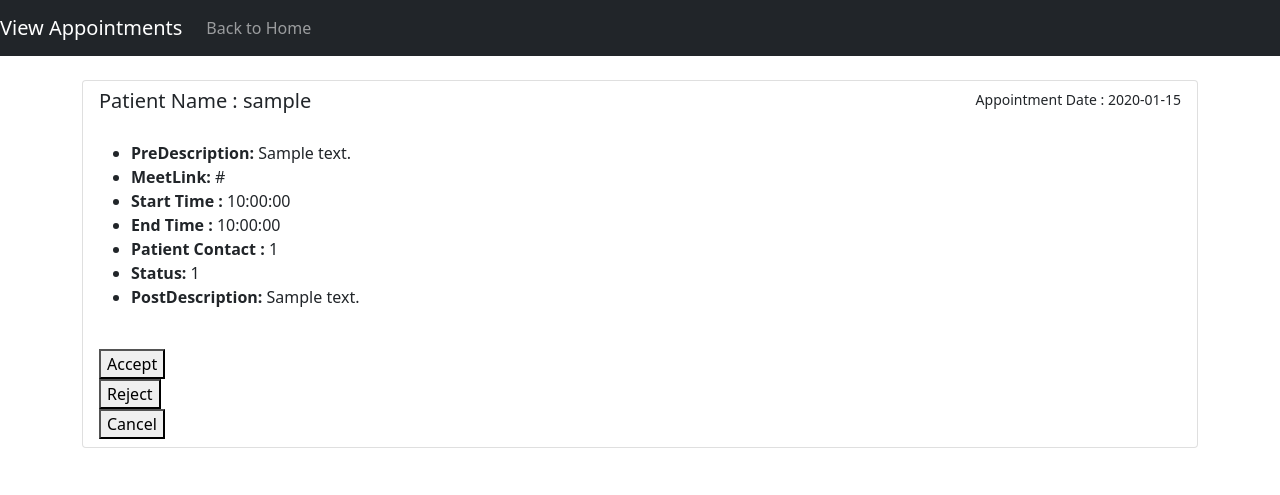
After one commit to bhavyacontractor/G12_Healthcare, a Flask app: page /view_appointments in a window 1280 px wide. The commit adds this page. Shown: the top 495 px of the page. Run offline with Flask 2, Linux system fonts and the light colour scheme; the visitor is signed in with stand-in values (Sample User, id 1); tables that the repository leaves empty hold one stand-in row (values such as "Sample post"); some libraries are stand-ins or nearby versions.

Commit message:
Add Appointments

```diff
--- a/main.py
+++ b/main.py
@@ -549,6 +549,12 @@ def doctor_login():
             return render_template('doctor_login.html', error_code=error_code)
     return render_template('doctor_login.html', error_code=error_code)
 
+@app.route('/doctor_after_login', methods=['GET', 'POST'])
+def doctor_after_login():
+    return render_template('doctor_after_login.html', docName=session["docName"],
+                                   docAllDetails='')
+
+
 @app.route('/update_doctors', methods=['GET', 'POST'])
 def update_doctors():
     if request.method == 'POST':
@@ -688,7 +694,7 @@ def logout():
     return render_template('home.html', polarity=5.0, subjectivity=5.0)
 
 @app.route('/show_appointments',methods = ['GET', 'POST'])
-def appointments():
+def show_appointments():
     today_details = tomorrow_details = dafter_details=[]
     if request.method=='POST':
         appointmentSettings = request.form
@@ -758,7 +764,42 @@ def request_appointment(Time_ID):
 
     return render_template('show_appointments.html',today_details='',tomorrow_details='',dafter_details='')
 
+@app.route('/view_appointments',methods = ['GET', 'POST'])
+def view_appointments():
+    Doc_ID = session['doc_ID']
+    query = '''
+        SELECT apt.UserID,apt.doc_ID,apt.MeetLink,apt.PreDescription,apt.PostDescription,apt.Acceptance_Status,
+               tslots.Start_Time,tslots.End_Time,tslots.Appt_Date,
+               user.UserName , user.UserPhone,
+               apt.Time_ID
+        FROM appointment apt
+        JOIN timeslots tslots on apt.Time_ID = tslots.Time_ID
+        JOIN user user on apt.UserID = user.UserID
+        WHERE apt.doc_ID='%s'
+        ORDER BY tslots.Appt_Date ASC''' %(Doc_ID)
 
+    cur = myconn.cursor()
+    cur.execute(query)
+    appointments = cur.fetchall()
+    print(appointments)
+    return render_template('view_appointments.html',appointments=appointments)
+
+@app.route('/appointment_action/<int:Time_ID>/<int:UserID>/<string:action>', methods=['GET', 'POST'])
+def appointment_action(Time_ID,UserID,action):
+    print(Time_ID,UserID,action)
+    if action=='Accept':
+        query = "UPDATE appointment SET Acceptance_Status=%s WHERE Time_ID=%s AND UserID=%s"%(1,Time_ID,UserID)
+    elif action=='Reject':
+        query = "UPDATE appointment SET Acceptance_Status=%s WHERE Time_ID=%s AND UserID=%s"%(2,Time_ID,UserID)
+    elif action=='Cancel':
+        query = "UPDATE appointment SET Acceptance_Status=%s WHERE Time_ID=%s AND UserID=%s"%(3,Time_ID,UserID)
+
+    cur = myconn.cursor()
+    cur.execute(query)
+    myconn.commit()
+
+
+    return redirect('/view_appointments')
 
 if __name__ == '__main__':
     app.run(debug=True, port=8000)
--- a/templates/doctor_after_login.html
+++ b/templates/doctor_after_login.html
@@ -31,6 +31,11 @@
               <a class="nav-link" href="/">Logout<span class="sr-only"></span></a>
           </li>
       </ul>
+      <ul class="navbar-nav mr-auto">
+        <li class="nav-item active">
+            <a class="nav-link" href="/view_appointments">View Appointments<span class="sr-only"></span></a>
+        </li>
+    </ul>
   </div>
 </nav>
 
--- /dev/null
+++ b/templates/view_appointments.html
@@ -0,0 +1,74 @@
+<!doctype html>
+<html lang="en">
+  <head>
+    <meta charset="utf-8">
+    <meta name="viewport" content="width=device-width, initial-scale=1">
+
+    <link href="https://cdn.jsdelivr.net/npm/bootstrap@5.1.3/dist/css/bootstrap.min.css" rel="stylesheet" integrity="sha384-1BmE4kWBq78iYhFldvKuhfTAU6auU8tT94WrHftjDbrCEXSU1oBoqyl2QvZ6jIW3" crossorigin="anonymous">
+
+    <title>View Appointments</title>
+  </head>
+  <body>
+    <nav class="navbar navbar-expand-lg navbar-dark bg-dark">
+
+        <a class="navbar-brand" href="#">View Appointments</a>
+        <button class="navbar-toggler" type="button" data-toggle="collapse" data-target="#navbarSupportedContent"
+            aria-controls="navbarSupportedContent" aria-expanded="false" aria-label="Toggle navigation">
+            <span class="navbar-toggler-icon"></span>
+        </button>
+
+        <div class="collapse navbar-collapse" id="navbarSupportedContent">
+            <ul class="navbar-nav mr-auto">
+                <li class="nav-item active">
+                    <a class="nav-link" href="/doctor_after_login">Back to Home<span class="sr-only"></span></a>
+                </li>
+            </ul>
+        </div>
+    </nav>
+
+      <br>
+    <div class="container">
+        <div class="list-group">
+            {% for appointment in appointments %}
+                <a href="#" class="list-group-item list-group-item-action">
+
+                    <div class="d-flex w-100 justify-content-between">
+                        <h5 class="mb-1">Patient Name : {{ appointment[9] }}</h5>
+                        <small>Appointment Date : {{ appointment[8] }}</small>
+                    </div>
+                    <br>
+                    <ul>
+                        <li><strong>PreDescription: </strong> {{ appointment[3] }}</li>
+                        <li><strong>MeetLink: </strong> {{ appointment[2] }}</li>
+                        <li><strong>Start Time : </strong> {{ appointment[6] }}</li>
+                        <li><strong>End Time : </strong> {{ appointment[7] }}</li>
+                        <li><strong>Patient Contact : </strong> {{ appointment[10] }}</li>
+                        <li><strong>Status: </strong> {{ appointment[5] }}</li>
+                        <li><strong>PostDescription: </strong> {{ appointment[4] }}</li>
+                    </ul>
+
+                    <br>
+
+                    <form action="/appointment_action/{{ appointment[11] }}/{{ appointment[0] }}/Accept">
+                        <button type="submit">Accept</button>
+                    </form>
+                    <form action="/appointment_action/{{ appointment[11] }}/{{ appointment[0] }}/Reject">
+                        <button type="submit">Reject</button>
+                    </form>
+                    <form action="/appointment_action/{{ appointment[11] }}/{{ appointment[0] }}/Cancel">
+                        <button type="submit">Cancel</button>
+                    </form>
+
+
+                </a>
+            {% endfor %}
+        </div>
+    </div>
+
+    <br><br>
+
+    <script src="https://cdn.jsdelivr.net/npm/bootstrap@5.1.3/dist/js/bootstrap.bundle.min.js" integrity="sha384-ka7Sk0Gln4gmtz2MlQnikT1wXgYsOg+OMhuP+IlRH9sENBO0LRn5q+8nbTov4+1p" crossorigin="anonymous"></script>
+
+
+  </body>
+</html>
```
Also changed, not shown: templates/update_doctors.html (+5 -5 lines).
